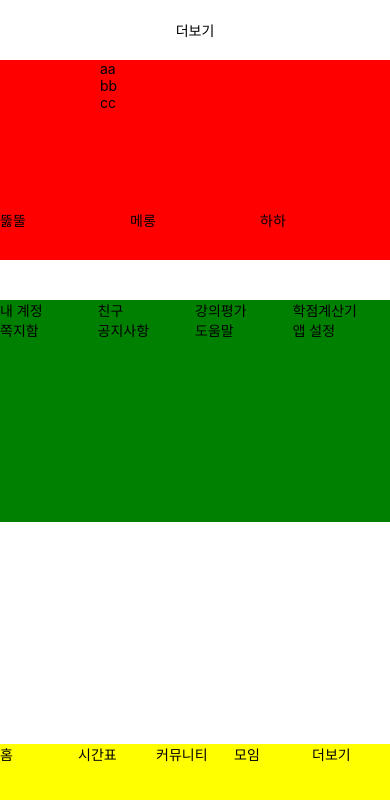
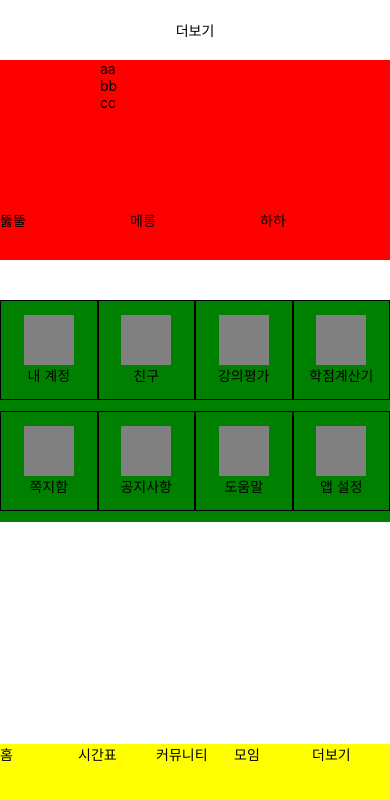
Before and after one commit to ddulhddul/Guide, a React Native app: screen / in a window 390 px wide. Shown: the top 800 px of the page. Built offline with nearby package versions, Linux system fonts and the light colour scheme.

Commit message:
button group temp change

```diff
--- a/App.js
+++ b/App.js
@@ -48,21 +48,34 @@ class User extends Component {
     );
   }
 }
+
+class Button extends Component {
+  render() {
+    return (
+      <View style={{flex: 1, height: 100, borderWidth: 0.5, justifyContent: 'center', alignItems: 'center'}}>
+        <View style={{width:50, height:50, backgroundColor:'gray'}}></View>
+        <Text>{this.props.name}</Text>
+      </View>
+    );
+  }
+}
+
+
 class ButtonGroup extends Component {
   render() {
     return (
-      <View style={{height:200, flex:1, flexDirection:'column', backgroundColor:'green'}}>
-        <View style={{flexDirection:'row'}}>
-          <View style={{flex:1}}><Text>내 계정</Text></View>
-          <View style={{flex:1}}><Text>친구</Text></View>
-          <View style={{flex:1}}><Text>강의평가</Text></View>
-          <View style={{flex:1}}><Text>학점계산기</Text></View>
+      <View style={{height:300, flex:1, flexDirection:'column', backgroundColor:'green'}}>
+        <View style={{flex:1, flexDirection:'row'}}>
+          <Button name="내 계정" />
+          <Button name="친구" />
+          <Button name="강의평가" />
+          <Button name="학점계산기" />
         </View>
-        <View style={{flexDirection:'row'}}>
-          <View style={{flex:1}}><Text>쪽지함</Text></View>
-          <View style={{flex:1}}><Text>공지사항</Text></View>
-          <View style={{flex:1}}><Text>도움말</Text></View>
-          <View style={{flex:1}}><Text>앱 설정</Text></View>
+        <View style={{flex:1, flexDirection:'row'}}>
+          <Button name="쪽지함" />
+          <Button name="공지사항" />
+          <Button name="도움말" />
+          <Button name="앱 설정" />
         </View>
       </View>
     );
```
